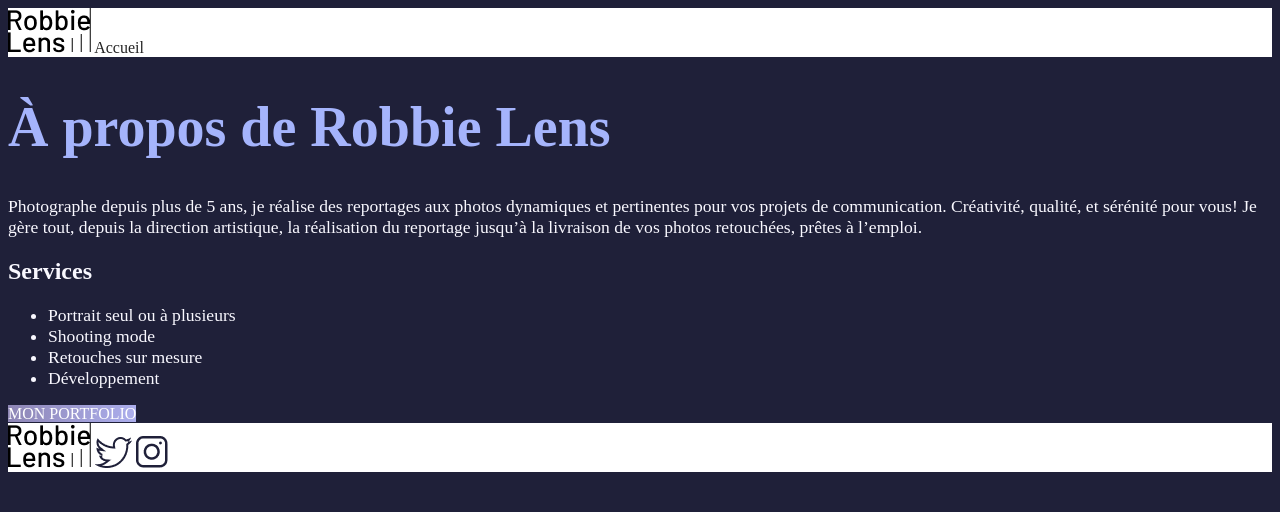
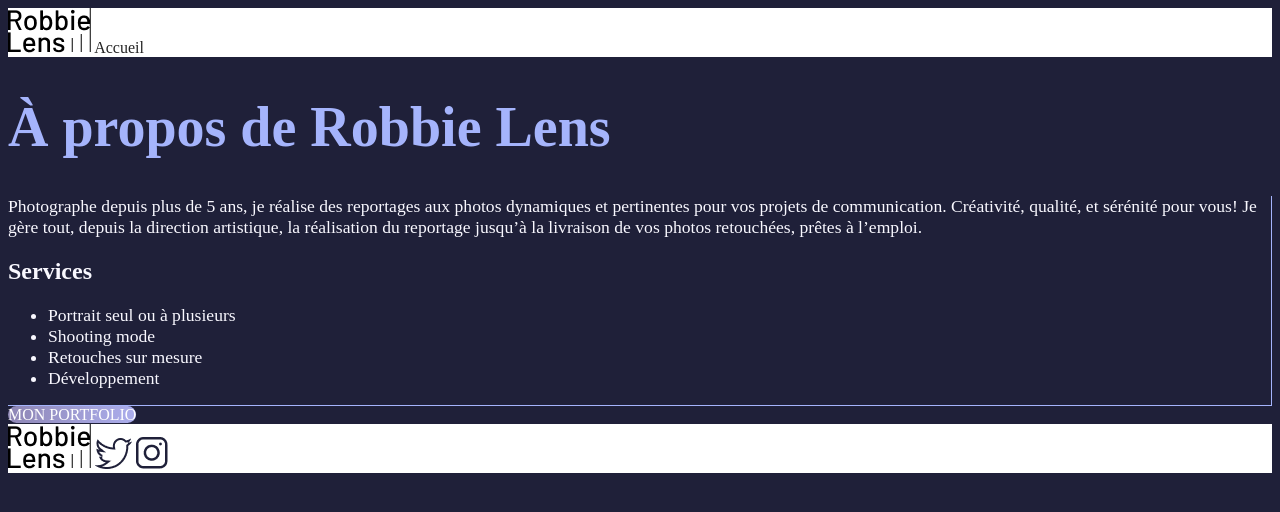
Before and after one commit to SScholl57/OpenClassSource, a plain HTML site: page Dev/a-propos.html in a window 1280 px wide. Drawn offline with Linux system fonts and the light colour scheme.

Commit message:
Cours Border + Shadow

```diff
--- a/Dev/Style.css
+++ b/Dev/Style.css
@@ -40,5 +40,11 @@ body {
 
 .cta {
     background: linear-gradient(90deg, #8E86B5, #ACAEED);
+    border-radius: 50px;
     color: white;
 }
+
+.paragraphe-a-propos {
+    border-right: 1px solid #A5B4FC;
+    border-bottom: 1px solid #A5B4FC;
+}
--- a/Dev/a-propos.html
+++ b/Dev/a-propos.html
@@ -18,6 +18,7 @@
         <a href="index.html">Accueil</a>
     </div>
     <h1>À propos de Robbie Lens</h1>
+    <div Class="paragraphe-a-propos">
     <p>
         Photographe depuis plus de 5 ans, je réalise des reportages aux photos dynamiques et pertinentes pour vos
         projets de communication. Créativité, qualité, et sérénité pour vous! Je gère tout, depuis la direction
@@ -30,6 +31,7 @@
         <li>Retouches sur mesure</li>
         <li>Développement</li>
     </ul>
+    </div>
     <!-- Voici ici le nouvel élément ajouté 👇 -->
     <div>
         <a href="" class="cta"> MON PORTFOLIO</a>
```
